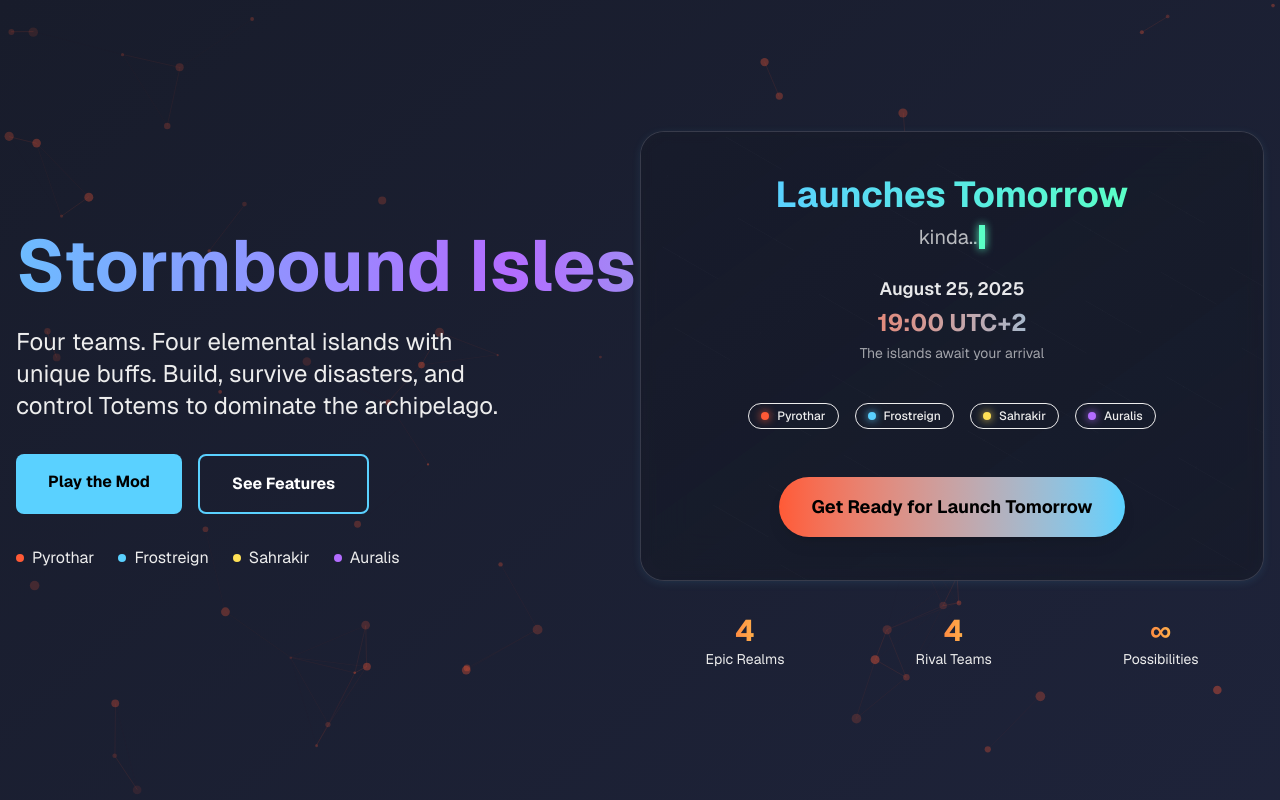
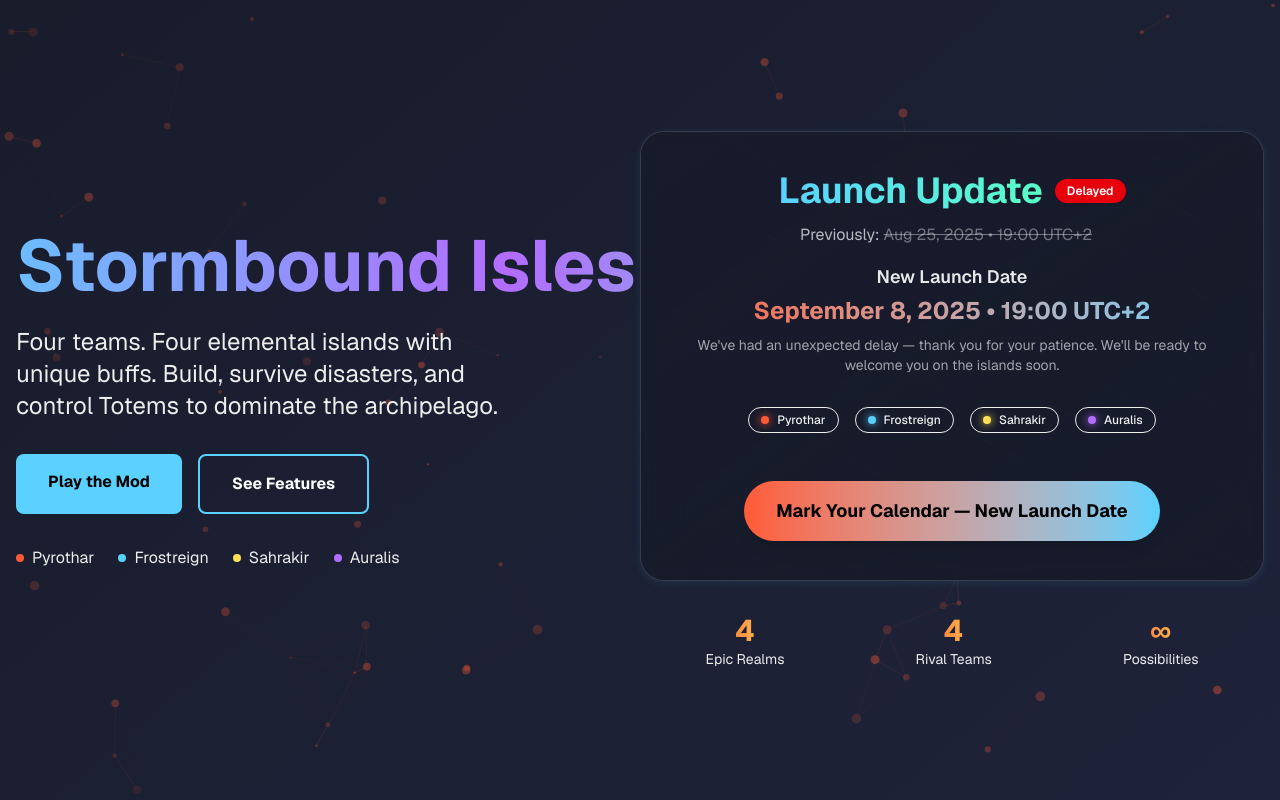
Before and after one commit to no-felix/stormbound-isles-nextjs, a Next.js app: page / in a window 1280 px wide. Shown: the top 800 px of the page. Built offline with nearby package versions, Linux system fonts and the light colour scheme.

Commit message:
feat: update launch date

```diff
--- a/package.json
+++ b/package.json
@@ -1,6 +1,6 @@
 {
   "name": "stormbound-website",
-  "version": "1.0.0",
+  "version": "1.0.1",
   "private": true,
   "scripts": {
     "dev": "next dev --turbopack",
--- a/src/components/sections/Hero.tsx
+++ b/src/components/sections/Hero.tsx
@@ -168,31 +168,35 @@ const Hero: React.FC = () => {
               {/* Main Content with Creative Layout */}
               <div className="absolute inset-0 flex flex-col items-center justify-center p-8">
                 {/* The "Coming Soon" title with animated typing effect */}{" "}
-                <div className="mb-10 text-center">
-                  <div className="text-3xl md:text-4xl font-bold mb-2">
-                    <span className="bg-clip-text text-transparent bg-gradient-to-r from-[var(--isle-ice)] to-[var(--isle-crystal)]">
-                      Launches Tomorrow
+                <div className="mb-8 text-center">
+                  <div className="flex items-center justify-center gap-3 mb-3">
+                    <div className="text-3xl md:text-4xl font-bold">
+                      <span className="bg-clip-text text-transparent bg-gradient-to-r from-[var(--isle-ice)] to-[var(--isle-crystal)]">
+                        Launch Update
+                      </span>
+                    </div>
+                    {/* Delayed badge */}
+                    <div className="px-3 py-1 rounded-full bg-red-600 text-white text-xs font-semibold shadow-sm">
+                      Delayed
+                    </div>
+                  </div>
+
+                  <div className="flex justify-center items-center">
+                    <span className="text-white/70 text-base mr-3">
+                      Previously: <span className="line-through text-white/40">Aug 25, 2025 • 19:00 UTC+2</span>
                     </span>
                   </div>
-                  <div className="flex justify-center items-center">
-                    <span className="text-white/70 text-xl">
-                      {typingText}
-                    </span>
-                    <span
-                      className="h-6 w-1.5 ml-0.5 bg-[var(--isle-crystal)] inline-block animate-blink"
-                      style={{ boxShadow: "0 0 8px var(--isle-crystal)" }}
-                    ></span>
-                  </div>
-                  {/* Launch Date & Time */}
-                  <div className="mt-6">
+
+                  {/* New Launch Date & Time */}
+                  <div className="mt-4">
                     <div className="text-lg font-semibold text-white/90 mb-1">
-                      August 25, 2025
+                      New Launch Date
                     </div>
                     <div className="text-2xl font-bold bg-clip-text text-transparent bg-gradient-to-r from-[var(--isle-fire)] to-[var(--isle-ice)]">
-                      19:00 UTC+2
+                      September 8, 2025 • 19:00 UTC+2
                     </div>
-                    <div className="text-sm text-white/60 mt-1">
-                      The islands await your arrival
+                    <div className="text-sm text-white/60 mt-2 max-w-xl mx-auto">
+                      We've had an unexpected delay — thank you for your patience. We'll be ready to welcome you on the islands soon.
                     </div>
                   </div>
                 </div>
@@ -229,7 +233,7 @@ const Hero: React.FC = () => {
                     href="/download"
                     className="px-8 py-4 bg-gradient-to-r from-[var(--isle-fire)] to-[var(--isle-ice)] text-black font-bold rounded-full text-lg shadow-lg hover:shadow-xl hover:shadow-[var(--isle-fire)]/40 transition-all duration-300 focus:outline-none focus:ring-2 focus:ring-[var(--isle-ice)]/50 hover:scale-105"
                   >
-                    Get Ready for Launch Tomorrow
+                    Mark Your Calendar — New Launch Date
                   </Link>
                 </div>
               </div>
```
